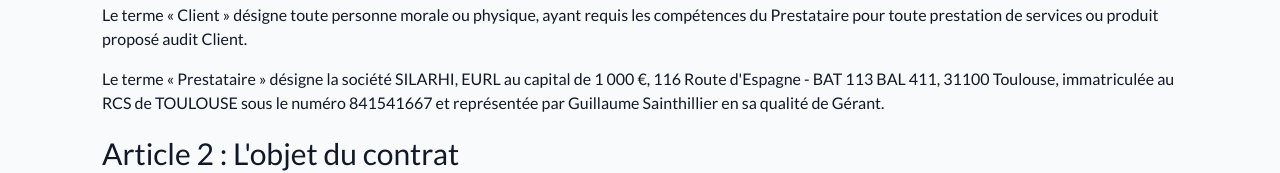
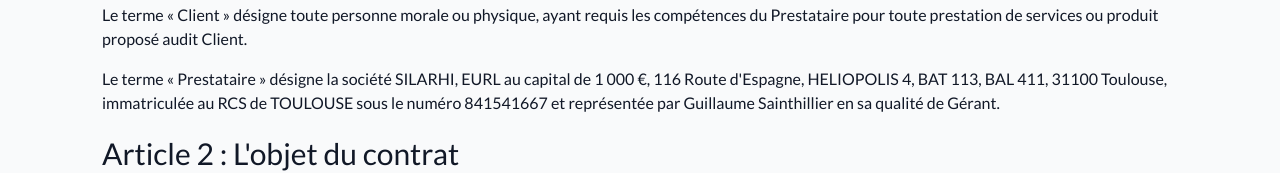
Before and after one commit to silarhi/silarhi.fr, a Next.js app: page /conditions-generales-de-vente in a window 1280 px wide. Shown: the part 539-712 px from the top of the page. Built offline with nearby package versions, Linux system fonts and the light colour scheme; no server answers.

Commit message:
fix(content): unify the SILARHI postal address

```diff
--- a/src/app/conditions-generales-de-vente/page.tsx
+++ b/src/app/conditions-generales-de-vente/page.tsx
@@ -31,8 +31,8 @@ export default function Page() {
                 </p>
                 <p>
                     Le terme « Prestataire » désigne la société SILARHI, EURL au capital de 1 000 €, 116 Route
-                    d&apos;Espagne - BAT 113 BAL 411, 31100 Toulouse, immatriculée au RCS de TOULOUSE sous le numéro
-                    841541667 et représentée par Guillaume Sainthillier en sa qualité de Gérant.
+                    d&apos;Espagne, HELIOPOLIS 4, BAT 113, BAL 411, 31100 Toulouse, immatriculée au RCS de TOULOUSE sous
+                    le numéro 841541667 et représentée par Guillaume Sainthillier en sa qualité de Gérant.
                 </p>
                 <h2>Article 2 : L&apos;objet du contrat</h2>
                 <p>Le contrat établit les relations commerciales entre le Prestataire et le Client.</p>
--- a/src/app/contact/page.tsx
+++ b/src/app/contact/page.tsx
@@ -78,8 +78,7 @@ function InfoSection() {
                 <>
                     116 Route d&apos;Espagne
                     <br />
-                    HELIOS 4<br />
-                    BAT 113
+                    HELIOPOLIS 4, BAT 113, BAL 411
                     <br />
                     31100 Toulouse
                 </>
--- a/src/components/footer.tsx
+++ b/src/components/footer.tsx
@@ -97,9 +97,9 @@ export default function Footer() {
                             <div className="space-y-1">
                                 <p className="mb-0 font-semibold">Notre adresse</p>
                                 <p className="text-dark-foreground/80 dark:text-dark-foreground/90 mb-0">
-                                    116 route d&#39;Espagne
+                                    116 Route d&apos;Espagne
                                     <br />
-                                    BAL 411
+                                    HELIOPOLIS 4, BAT 113, BAL 411
                                     <br />
                                     31100 Toulouse
                                 </p>
--- a/src/lib/schemas/index.ts
+++ b/src/lib/schemas/index.ts
@@ -193,7 +193,7 @@ export const COMPANY_INFO = {
     telephone: '+33607275826',
     email: 'hello@silarhi.fr',
     address: {
-        streetAddress: "116 Route d'Espagne, HELIOS 4, BAT 113",
+        streetAddress: "116 Route d'Espagne, HELIOPOLIS 4, BAT 113, BAL 411",
         addressLocality: 'Toulouse',
         postalCode: '31100',
         addressCountry: 'FR',
```
